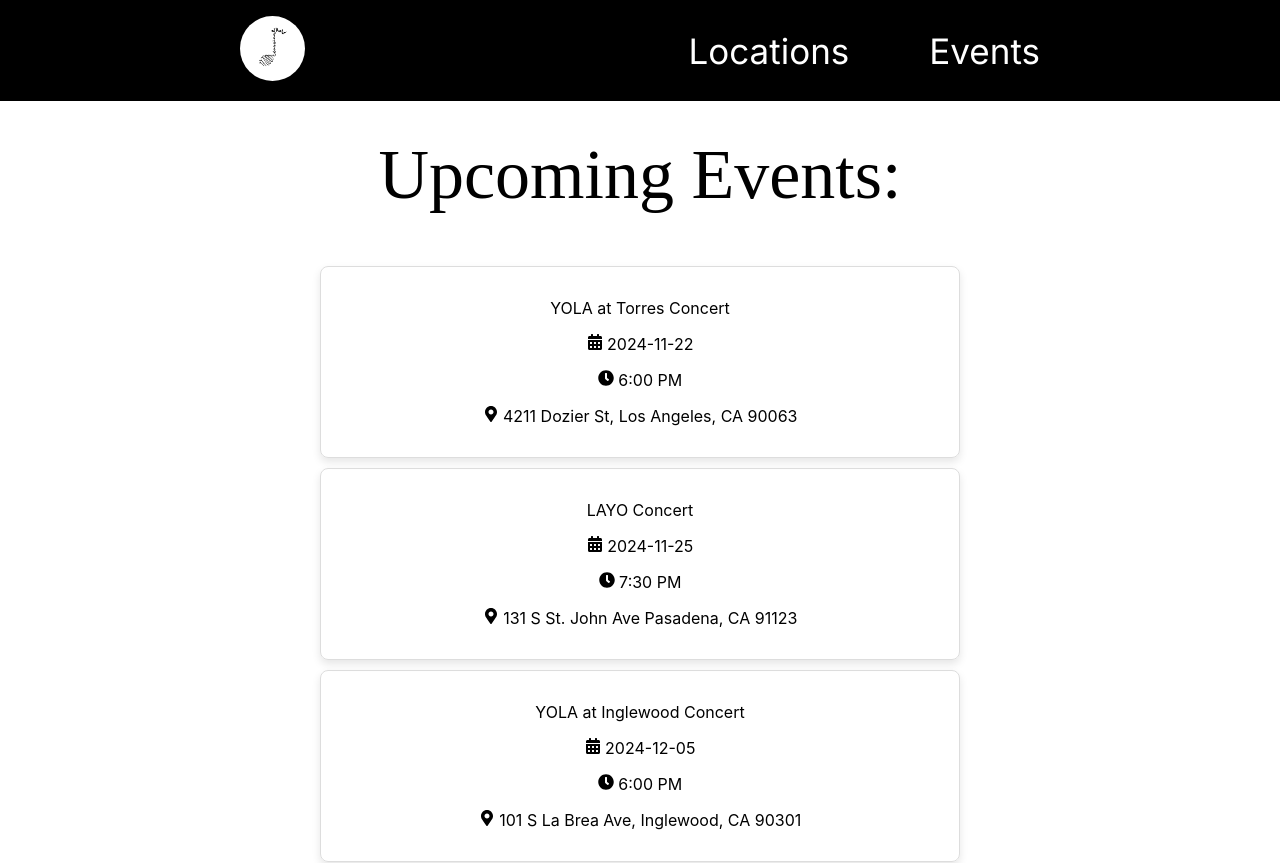
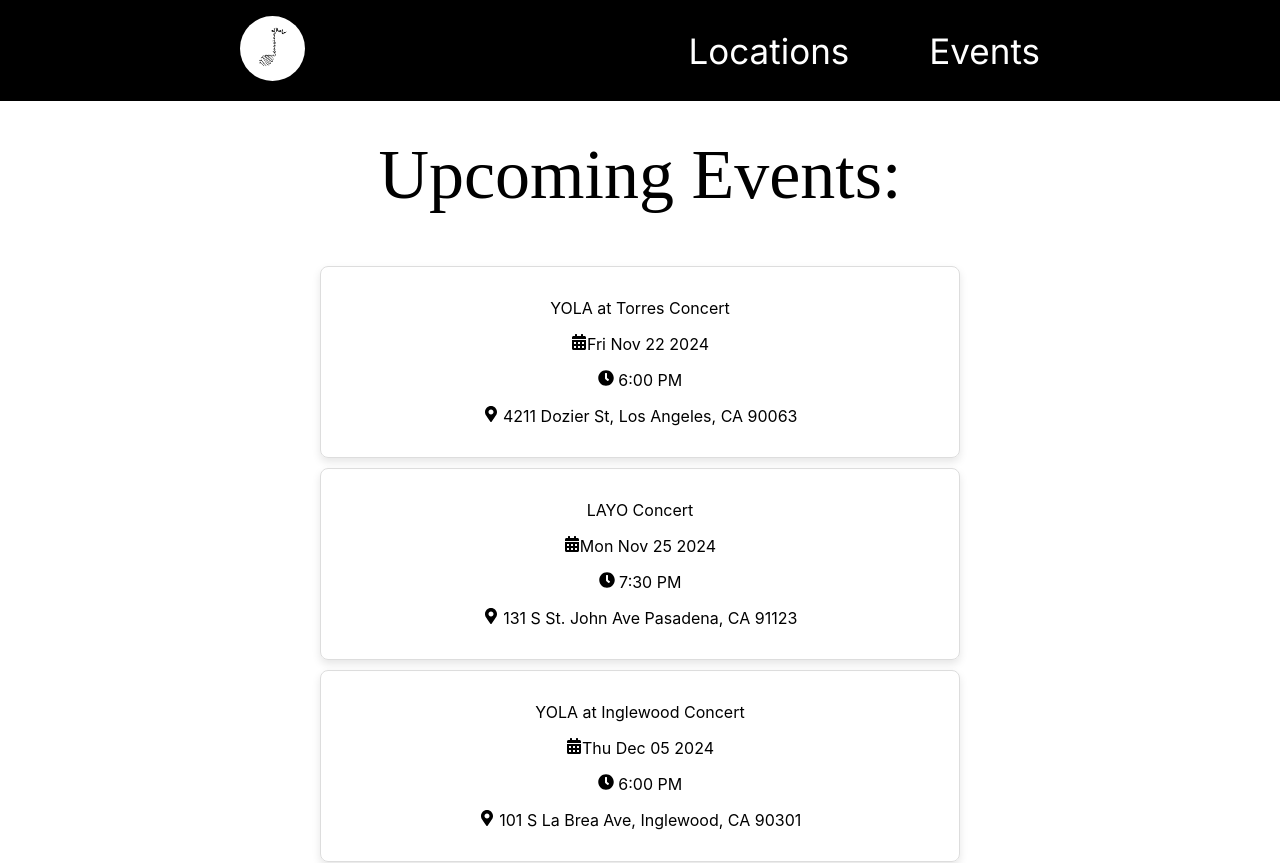
Before and after one commit to Kevin-Arista/ClassicalHub, a React (Create React App) app: page /events in a window 1280 px wide. Shown: the top 863 px of the page. Built offline with nearby package versions, Linux system fonts and the light colour scheme; a web font is replaced by a local one.

Commit message:
implemented Date object by defining timezone

```diff
--- a/src/components/eventCard.js
+++ b/src/components/eventCard.js
@@ -12,7 +12,8 @@
 		<div className="event-card">
 			<p className="event-name">{eventName}</p>
 			<p className="event-date">
-				<FaCalendarAlt /> {eventDate}
+				<FaCalendarAlt />
+				{new Date(eventDate + "T00:00:00-08:00").toDateString()}
 			</p>
 			<p className="event-time">
 				<FaClock /> {eventTime}
```
